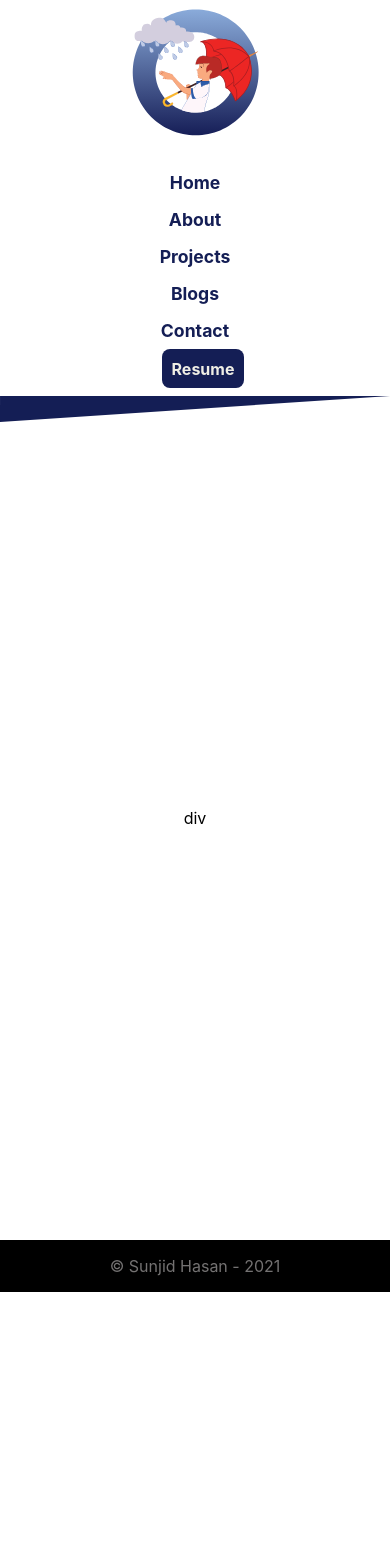
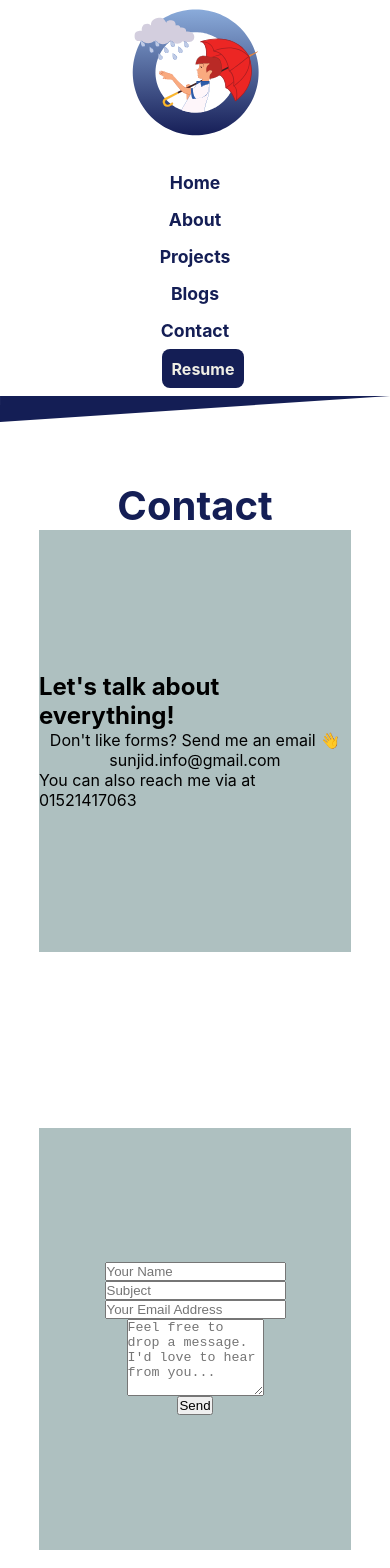
Before and after one commit to sunjid-git/sunjid-hasan, a React (Create React App) app: page /contact in a window 390 px wide. Shown: the top 1568 px of the page. Before the commit the page ends 1292 px from the top, so only its background shows below. Built offline with nearby package versions, Linux system fonts and the light colour scheme.

Commit message:
email.js

```diff
--- a/package.json
+++ b/package.json
@@ -6,6 +6,7 @@
     "@testing-library/jest-dom": "^5.14.1",
     "@testing-library/react": "^11.2.7",
     "@testing-library/user-event": "^12.8.3",
+    "emailjs-com": "^3.2.0",
     "react": "^17.0.2",
     "react-dom": "^17.0.2",
     "react-router-dom": "^5.3.0",
--- a/src/App.js
+++ b/src/App.js
@@ -8,13 +8,11 @@ import Projects from "./components/Projects/Projects";
 import About from "./components/About/About";
 import NoMatch from "./components/NoMatch/NoMatch";
 import Contact from "./components/Contact/Contact";
-import Header from "./components/Header/Header";
-import Footer from "./components/Footer/Footer";
+
 
 function App() {
   return (
     <Router>
-      <Header/>
       <Switch>
         <Route exact path="/">
           <Home />
@@ -45,7 +43,6 @@ function App() {
         </Route>
 
       </Switch>
-      <Footer/>
     </Router>
   );
 }
--- a/src/components/About/About.js
+++ b/src/components/About/About.js
@@ -7,10 +7,13 @@ import fb from "../../images/fb.svg";
 import { Link } from "react-router-dom";
 
 import sunjid from "../../images/sunjid.jpg";
+import Header from "../Header/Header";
+import Footer from "../Footer/Footer";
 
 export default function About() {
   return (
     <>
+    <Header/>
       <section className="info-background">
         <h1 className="heading">About</h1>
 
@@ -68,6 +71,7 @@ export default function About() {
           </div>
         </div>
       </section>
+      <Footer/>
     </>
   );
 }
--- a/src/components/Blog/Blog.js
+++ b/src/components/Blog/Blog.js
@@ -7,10 +7,12 @@ import blog3 from "../../images/blog3.jpeg";
 import blog4 from "../../images/blog4.jpeg";
 import blog5 from "../../images/blog5.jpg";
 import blog6 from "../../images/blog6.jpg";
+import Header from "../Header/Header";
 
 export default function Blog() {
   return (
     <>
+    <Header/>
       <section className="blog-page info-background">
         <h1 className="blog-heading">Blogs</h1>
         <div className="blogs">
--- a/src/components/Contact/Contact.css
+++ b/src/components/Contact/Contact.css
@@ -1,16 +1,36 @@
-.contact{
-    height: 150%;
+.contacts{
+    width: 80vw;
+    margin: 0 auto;
+    display: grid;
+    grid-template-areas:
+    "contact-card contact-card";
+    justify-content: center;
+    align-items: center;
+    grid-gap: 1rem;
 }
-.sendMessage{
-    background-color: #0A192F;
-    border: 1px solid green;
-    padding: 5px;
-    border-radius: 8px;
-    color: green;
-    font-weight: bolder;
-    width: 125px;
+
+.contact-card{
+    height: 60vh;
+    width: 35vw;
+    background-color: rgb(174, 192, 192);
+
+    display: flex;
+    flex-direction: column;
+
 }
-.sendMessage:hover{
-    background-color: green;
-    color: white;
+
+@media screen and (max-width:768px){
+    .contacts{
+        grid-template-areas:
+        "contact-card"
+        "contact-card";
+    }
+    .contact-card{
+        height: 50vh;
+        width: 80vw;
+        margin-bottom: 10rem;
+    }
+    .contact-page{
+        height: 150vh;
+    }
 }
--- a/src/components/Contact/Contact.js
+++ b/src/components/Contact/Contact.js
@@ -1,11 +1,81 @@
 import React from "react";
+import "./Contact.css";
+
+import Footer from "../Footer/Footer";
+import Header from "../Header/Header";
+
+import emailjs from "emailjs-com";
 
 export default function Contact() {
+  function sendEmail(e) {
+    e.preventDefault();
+
+    emailjs
+      .sendForm(
+        "service_ee5rduq",
+        "template_ifn2lde",
+        e.target,
+        "user_auDCWQqpwHwe2nHdx1rCG"
+      )
+      .then(
+        (result) => {
+          console.log(result.text);
+        },
+        (error) => {
+          console.log(error.text);
+        }
+      );
+  }
+
   return (
     <>
-      <section className="contact-page info-background block-height-80">
-        <div>div</div>
+      <Header />
+      <section className="contact-page info-background">
+        <h1 className="heading">Contact</h1>
+        <div className="contacts">
+          <div className="contact-card">
+            <h1>Let's talk about everything!</h1>
+            <p>Don't like forms? Send me an email 👋</p>
+            <p>sunjid.info@gmail.com</p>
+            <p>You can also reach me via at 01521417063</p>
+          </div>
+          <div className="contact-card">
+            <input
+              type="text"
+              name="name"
+              placeholder="Your Name"
+              className="form-control"
+            />
+
+            <input
+              type="text"
+              name="subject"
+              placeholder="Subject"
+              className="form-control"
+            />
+
+            <input
+              type="email"
+              name="email"
+              placeholder="Your Email Address"
+              className="form-control mb-3"
+            />
+
+            <textarea
+              name="message"
+              id=""
+              cols="15"
+              rows="5"
+              className="form-control"
+              placeholder="Feel free to drop a message. I'd love to hear from you..."
+              required
+            ></textarea>
+
+            <input type="submit" value="Send" className="sendMessage" />
+          </div>
+        </div>
       </section>
+      <Footer />
     </>
   );
 }
--- a/src/components/Home/Home.js
+++ b/src/components/Home/Home.js
@@ -2,12 +2,16 @@ import React from "react";
 
 import ShowCase from "../ShowCase/ShowCase";
 import WhoYouAre from "../WhoYouAre/WhoYouAre";
+import Header from './../Header/Header';
+import Footer from './../Footer/Footer';
 
 export default function Home() {
   return (
     <>
+    <Header/>
       <WhoYouAre />
       <ShowCase />
+      <Footer/>
     </>
   );
 }
--- a/src/components/Projects/Projects.css
+++ b/src/components/Projects/Projects.css
@@ -18,7 +18,6 @@
     "project-card project-card project-card"
     ;
     grid-gap: 1rem;
-
 }
 
 
--- a/src/components/Projects/Projects.js
+++ b/src/components/Projects/Projects.js
@@ -7,10 +7,12 @@ import project3 from "../../images/project3.PNG";
 import project4 from "../../images/project4.PNG";
 import project5 from "../../images/project5.PNG";
 import project6 from "../../images/project6.PNG";
+import Header from "../Header/Header";
 
 export default function Projects() {
   return (
     <>
+    <Header/>
       <section className="projects info-background">
         <h1 className="heading">Projects</h1>
 
--- a/src/components/WhoYouAre/WhoYouAre.css
+++ b/src/components/WhoYouAre/WhoYouAre.css
@@ -1,3 +1,4 @@
+
 .info-background{
    /* height: 90vh; */
     width: 100%;
```
Also changed, not shown: 1 other file (tests, documents, lock files or other folders).
